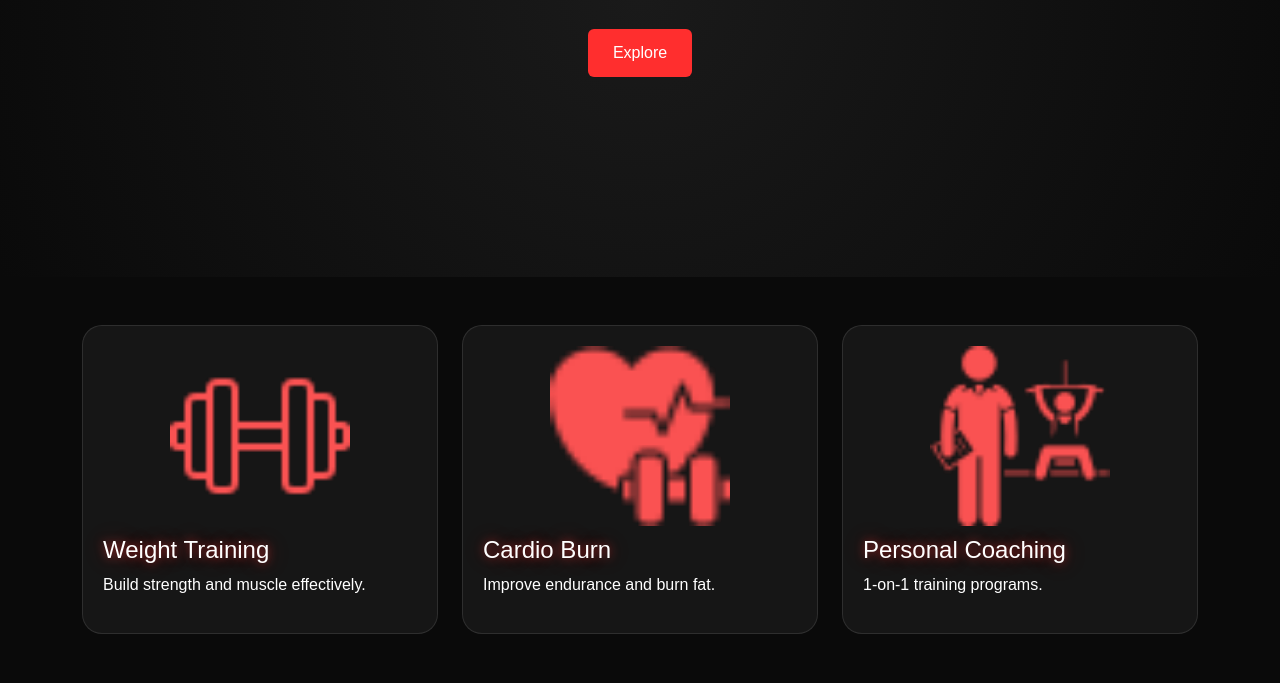
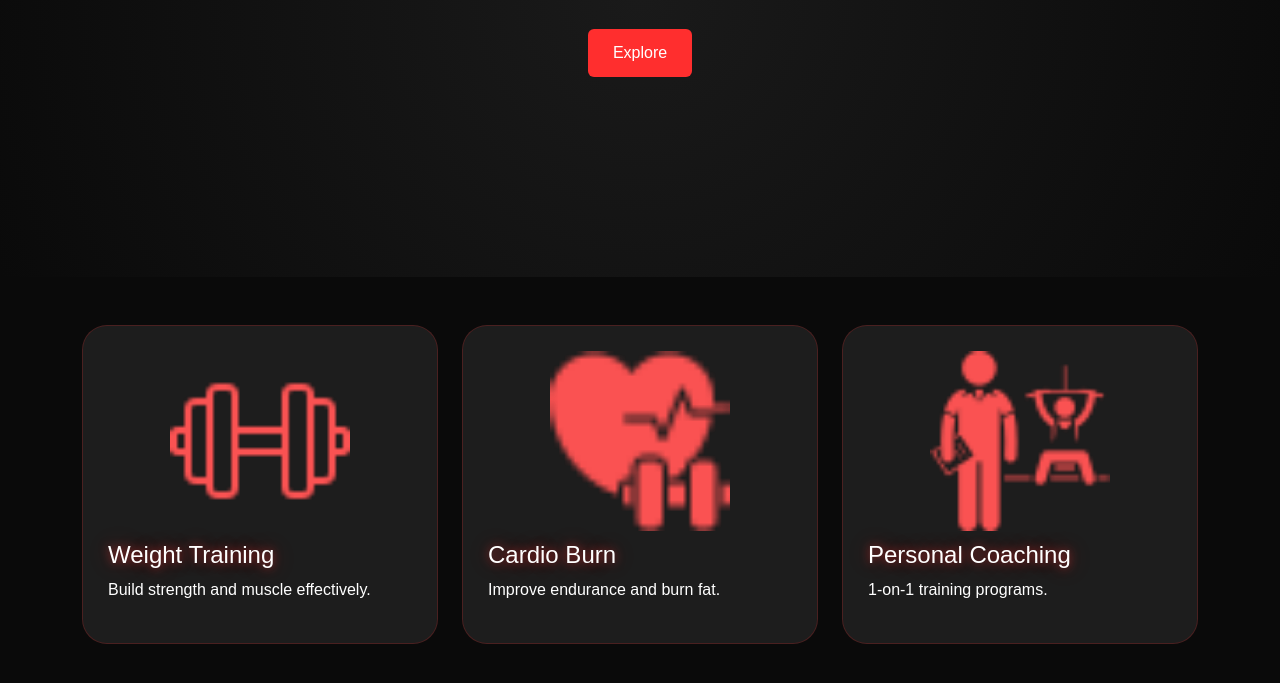
Before and after one commit to treyd1p/Practical-3---John-s-Gym, a plain HTML site: page Downloads/john's gym/index.html in a window 1280 px wide. Shown: the part 339-1022 px from the top of the page. Drawn offline with nearby package versions, Linux system fonts and the light colour scheme.

Commit message:
Enhanced styling and UI

```diff
--- a/Downloads/john's gym/index.html
+++ b/Downloads/john's gym/index.html
@@ -46,17 +46,17 @@ body{
 
 /* CARDS */
 .gym-card{
-  background:rgba(255,255,255,0.05);
-  border:1px solid rgba(255,255,255,0.1);
-  border-radius:20px;
-  padding:20px;
-  transition:0.3s;
+  background:rgba(255,255,255,0.08);
+  border:1px solid rgba(255,46,46,0.2);
+  border-radius:25px;
+  padding:25px;
+  transition:all .3s ease;
   height:100%;
 }
 
 .gym-card:hover{
-  transform:translateY(-10px);
-  box-shadow:0 0 25px rgba(255,46,46,0.3);
+  transform:translateY(-10px) scale(1.03);
+  box-shadow:0 0 30px rgba(255,46,46,.45);
 }
 
 .gym-card img{
```
